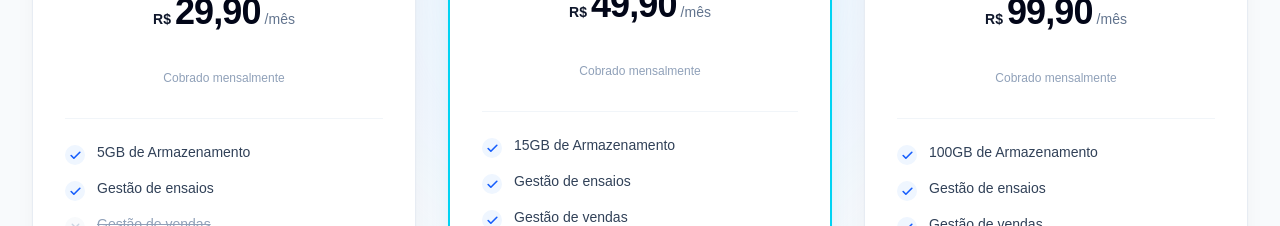
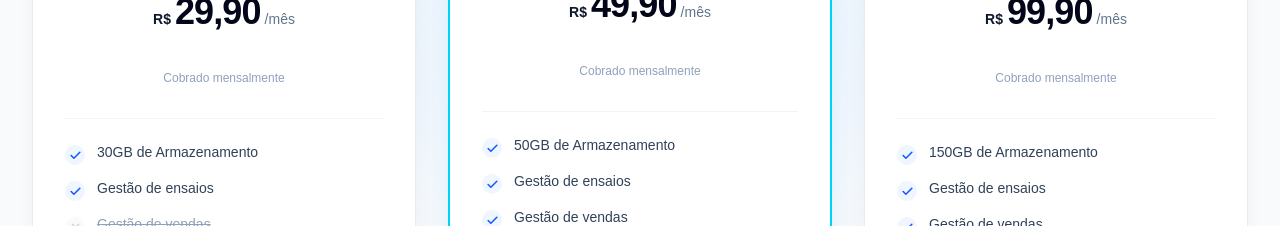
Before and after one commit to leandro-bsf/photolove-landing, a Next.js app: page / in a window 1280 px wide. Shown: the part 6540-6766 px from the top of the page. Built offline with nearby package versions, Linux system fonts and the light colour scheme.

Commit message:
ajuste nevagacao login

```diff
--- a/app/components/Pricing.tsx
+++ b/app/components/Pricing.tsx
@@ -34,7 +34,7 @@ const plans: Plan[] = [
     annualTotal: 312.00,
     discount: "13% OFF",
     features: [
-      { name: "5GB de Armazenamento", included: true },
+      { name: "30GB de Armazenamento", included: true },
       { name: "Gestão de ensaios", included: true },
       { name: "Gestão de vendas", included: false },
       { name: "Seleção online", included: true },
@@ -57,7 +57,7 @@ const plans: Plan[] = [
     discount: "15% OFF",
     popular: true,
     features: [
-      { name: "15GB de Armazenamento", included: true },
+      { name: "50GB de Armazenamento", included: true },
       { name: "Gestão de ensaios", included: true },
       { name: "Gestão de vendas", included: true },
       { name: "Seleção online", included: true },
@@ -79,7 +79,7 @@ const plans: Plan[] = [
     annualTotal: 995.00,
     discount: "17% OFF",
     features: [
-      { name: "100GB de Armazenamento", included: true },
+      { name: "150GB de Armazenamento", included: true },
       { name: "Gestão de ensaios", included: true },
       { name: "Gestão de vendas", included: true },
       { name: "Seleção online", included: true },
```
